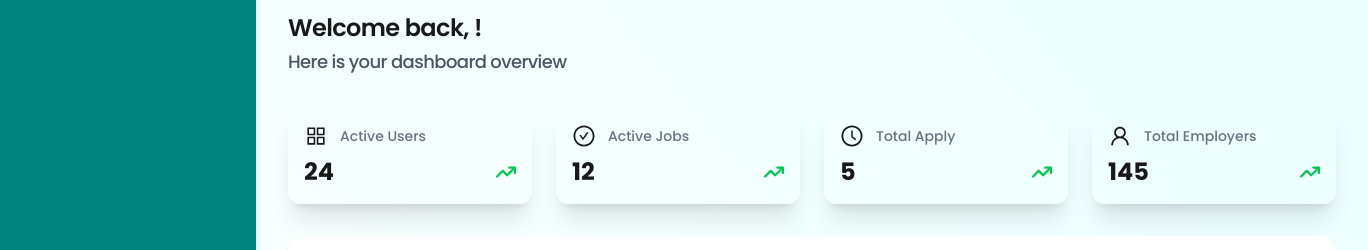
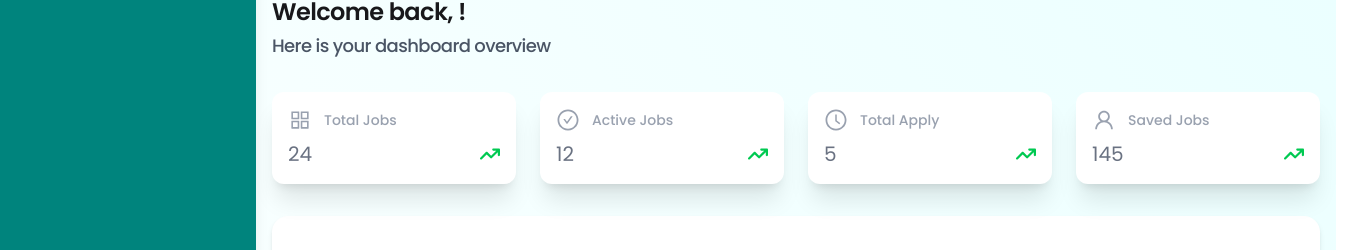
Before and after one commit to alaminislam34/Hiring-Agency-Communication-Platform, a Next.js app: page /dashboard in a window 1280 px wide. Shown: the part 128-378 px from the top of the page, 1368 px wide, since content can reach past the window. Built offline with nearby package versions, Linux system fonts and the light colour scheme; no server answers; the database is empty.

Commit message:
updated dashboard home page and modified stats data for dynamic role base on user

```diff
--- a/src/app/api/jobs/route.js
+++ b/src/app/api/jobs/route.js
@@ -1,8 +1,9 @@
 import dbConnect, { collection } from "@/lib/dbConnect";
 import { NextResponse } from "next/server";
 
-export async function GET() {
+export async function GET(req) {
   try {
+    const email = req.nextUrl.searchParams.get("employerEmail");
     const jobsCollection = dbConnect(collection.jobsCollection);
     const jobs = await jobsCollection.find({}).toArray();
     console.log(jobs);
--- a/src/app/dashboard/components/HomePage.js
+++ b/src/app/dashboard/components/HomePage.js
@@ -30,11 +30,37 @@ ChartJS.register(
   Legend
 );
 
-const stats = [
+const adminStats = [
   { title: "Active Users", value: 24, icon: <AiOutlineAppstore size={24} /> },
   { title: "Active Jobs", value: 12, icon: <AiOutlineCheckCircle size={24} /> },
   { title: "Total Apply", value: 5, icon: <AiOutlineClockCircle size={24} /> },
   { title: "Total Employers", value: 145, icon: <AiOutlineUser size={24} /> },
+];
+
+const employerStats = [
+  { title: "Active Jobs", value: 24, icon: <AiOutlineAppstore size={24} /> },
+  {
+    title: "Deactivated Jobs",
+    value: 12,
+    icon: <AiOutlineAppstore size={24} />,
+  },
+  {
+    title: "Total Applications",
+    value: 5,
+    icon: <AiOutlineUser size={24} />,
+  },
+  {
+    title: "Pending Applicants",
+    value: 145,
+    icon: <AiOutlineUser size={24} />,
+  },
+];
+
+const jobSeekerStats = [
+  { title: "Total Jobs", value: 24, icon: <AiOutlineAppstore size={24} /> },
+  { title: "Active Jobs", value: 12, icon: <AiOutlineCheckCircle size={24} /> },
+  { title: "Total Apply", value: 5, icon: <AiOutlineClockCircle size={24} /> },
+  { title: "Saved Jobs", value: 145, icon: <AiOutlineUser size={24} /> },
 ];
 
 const chartData = {
@@ -107,7 +133,7 @@ const chartOptions = {
 const HomePage = () => {
   const { currentUser, showName } = useAppContext();
   return (
-    <div className=" p-4">
+    <div className="">
       {/* Title and Intro */}
       <h1 className="text-xl lg:text-2xl font-semibold tracking-tight my-6 lg:my-8">
         Welcome back, {currentUser?.name}!<br />
@@ -119,14 +145,24 @@ const HomePage = () => {
 
       {/* Statistics */}
       <div className="grid grid-cols-1 md:grid-cols-2 lg:grid-cols-4 gap-6">
-        {stats.map((stat, index) => (
-          <div key={index} className="shadow-xl rounded-xl p-4 space-y-2">
-            <div className="flex items-center gap-3">
-              {stat.icon}
-              <p className="text-sm text-gray-500  font-medium">{stat.title}</p>
+        {(currentUser?.role === "admin"
+          ? adminStats
+          : currentUser?.role === "employer"
+          ? employerStats
+          : jobSeekerStats
+        ).map((stat, index) => (
+          <div
+            key={index}
+            className="shadow-xl rounded-xl bg-white p-4 space-y-2"
+          >
+            <div className="flex items-center gap-3 text-gray-400">
+              <span className=""> {stat.icon}</span>
+              <p className="text-sm font-medium">{stat.title}</p>
             </div>
             <div className="flex items-center justify-between">
-              <h2 className="text-2xl font-bold">{stat.value}</h2>
+              <h2 className="text-base md:text-lg text-right lg:text-xl text-gray-500">
+                {stat.value}
+              </h2>
               <FaArrowTrendUp className="text-green-500 text-xl" />
             </div>
           </div>
@@ -138,7 +174,7 @@ const HomePage = () => {
         <div className="p-6 rounded-2xl shadow-md bg-white flex items-center justify-center">
           <div
             className={`w-full duration-300 ${
-              showName ? "lg:w-[1000px]" : "lg:w-[1150px]"
+              showName ? "lg:w-[1000px]" : "lg:w-[1100px]"
             } h-80`}
           >
             <Bar data={chartData} options={chartOptions} />
--- a/src/app/dashboard/components/JobAddForm.jsx
+++ b/src/app/dashboard/components/JobAddForm.jsx
@@ -1,11 +1,13 @@
 "use client";
 
+import { useAppContext } from "@/Providers/AppProviders";
 import axios from "axios";
 import { ToastContainer } from "react-toastify";
 import { toast } from "react-toastify";
 import Swal from "sweetalert2";
 
 const AddJobForm = () => {
+  const { currentUser } = useAppContext();
   const handleSubmit = async (e) => {
     e.preventDefault();
 
@@ -31,6 +33,7 @@ const AddJobForm = () => {
       companyName,
       location,
       jobType,
+      employerEmail: currentUser?.email,
       jobCategory,
       minSalary,
       maxSalary,
--- a/src/app/dashboard/components/sideBar.jsx
+++ b/src/app/dashboard/components/sideBar.jsx
@@ -54,13 +54,17 @@ const SideBar = () => {
             } rounded-full border-2 border-white duration-500`}
           />
 
-          <div className={`duration-500 ${showName ? "block" : "hidden"}`}>
+          <div
+            className={`duration-500 text-center text-gray-300 ${
+              showName ? "block" : "hidden"
+            }`}
+          >
             <h3
               className={`${
                 showName
                   ? "opacity-100"
                   : "opacity-0 pointer-events-none hidden"
-              }mt-2 text-lg font-medium`}
+              }mt-2 text-base md:text-lg font-medium`}
             >
               {currentUser?.name}
             </h3>
@@ -69,7 +73,7 @@ const SideBar = () => {
                 showName
                   ? "opacity-100"
                   : "opacity-0 pointer-events-none hidden"
-              }text-sm`}
+              } text-sm first-letter:uppercase`}
             >
               {currentUser?.role}
             </p>
@@ -119,7 +123,7 @@ const SideBar = () => {
               >
                 <Link
                   href={href}
-                  className={`flex items-center gap-3 px-2 py-2 rounded-md duration-300 w-full ${
+                  className={`flex items-center gap-3 px-2 py-2 rounded-md duration-30j0 w-full ${
                     pathname === href ? "bg-white text-black" : "hover: "
                   } ${showName ? "" : ""}`}
                 >
@@ -147,7 +151,7 @@ const SideBar = () => {
               >
                 <Link
                   href={href}
-                  className={`flex items-center gap-3 px-2 py-2 rounded-md duration-300 w-full ${
+                  className={`flex items-center gap-3 px-2 py-2 rounded-md duration-30j0 w-full ${
                     pathname === href ? "bg-white text-black" : "hover:"
                   }`}
                 >
```
